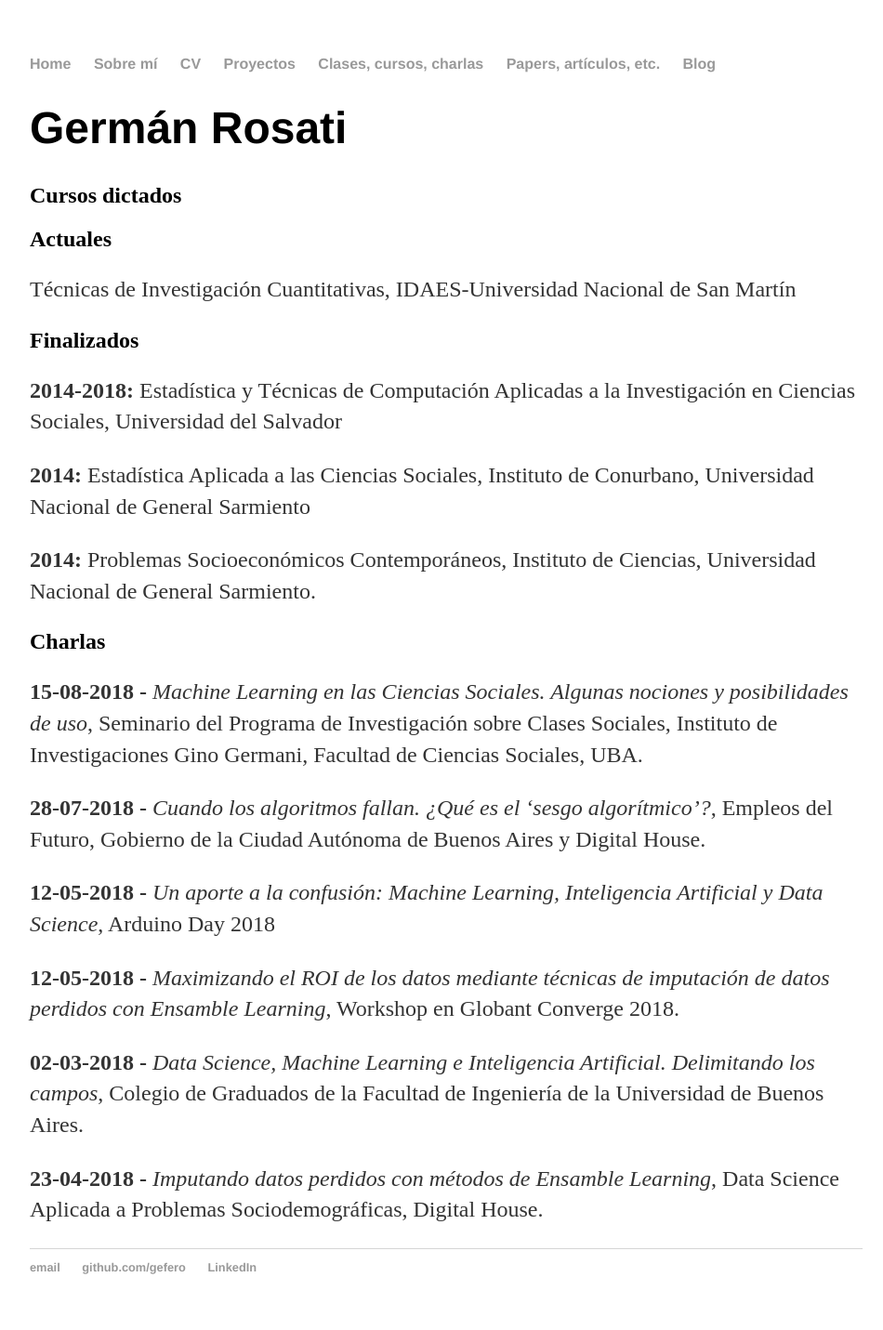
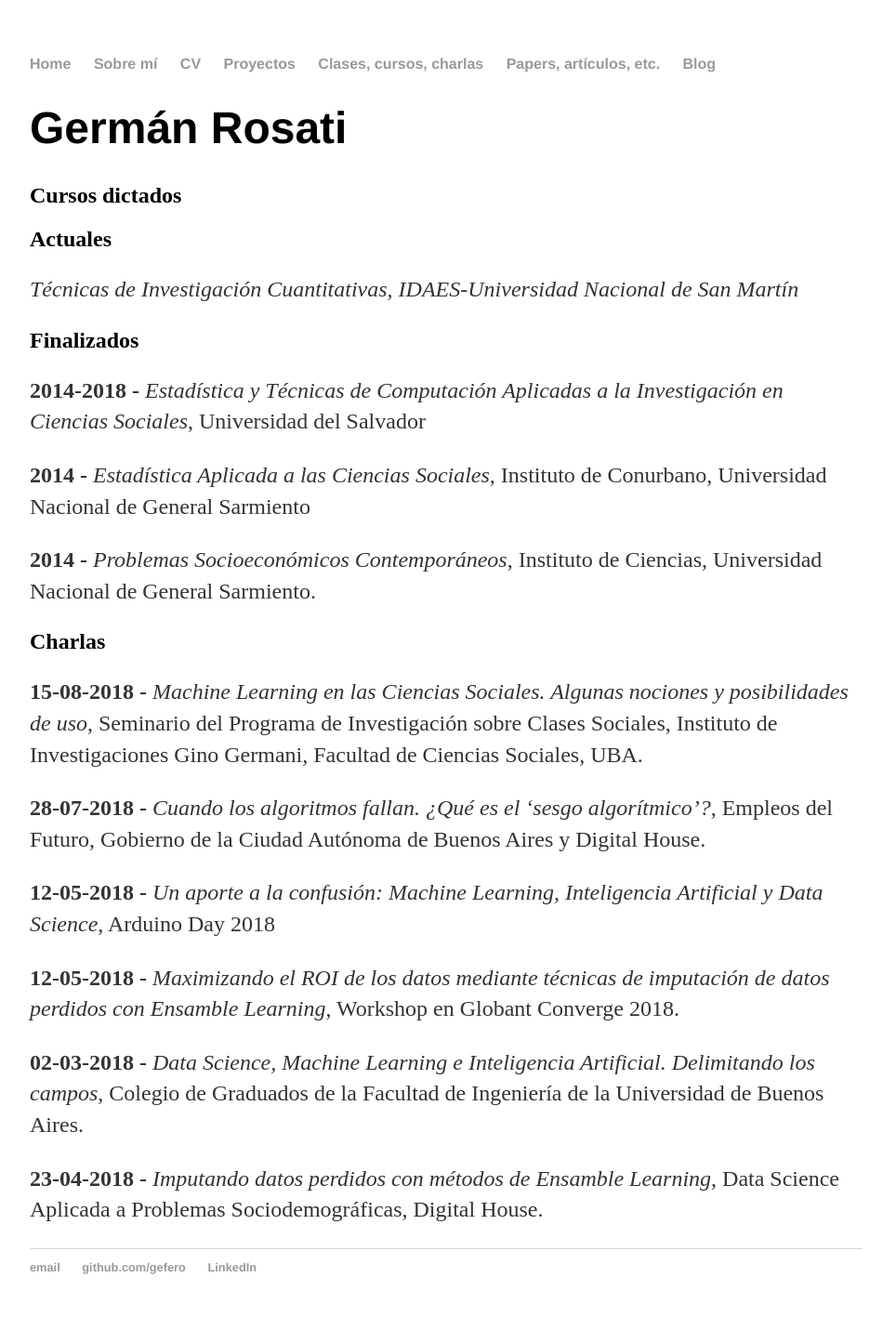
Before and after one commit to gefero/gefero.github.io, a Jekyll site: the page built from classes/index.html, in a window 1280 px wide. Shown: the whole page at 93% size, without its empty margins (160-1110 px from the left). Built offline with Jekyll 4.4.1, drawn with Linux system fonts in a browser that asks for light colours.

```diff
--- a/classes/index.html
+++ b/classes/index.html
@@ -6,11 +6,11 @@ title: Clases, cursos, etc.
 	<h1>Germán Rosati</h1>
 	<h2>Cursos dictados</h2>
 	<h2>Actuales</h2>
-	<p>Técnicas de Investigación Cuantitativas, IDAES-Universidad Nacional de San Martín</p>
+	<p><i>Técnicas de Investigación Cuantitativas, IDAES-Universidad Nacional de San Martín</i></p>
 	<h2>Finalizados</h2>
-	<p><b>2014-2018:</b> Estadística y Técnicas de Computación Aplicadas a la Investigación en Ciencias Sociales, Universidad del Salvador</p>
-	<p><b>2014:</b> Estadística Aplicada a las Ciencias Sociales, Instituto de Conurbano, Universidad Nacional de General Sarmiento</p>
-	<p><b>2014:</b> Problemas Socioeconómicos Contemporáneos, Instituto de Ciencias, Universidad Nacional de General Sarmiento.</p>
+	<p><b>2014-2018 - </b> <i>Estadística y Técnicas de Computación Aplicadas a la Investigación en Ciencias Sociales</i>, Universidad del Salvador</p>
+	<p><b>2014 - </b> <i>Estadística Aplicada a las Ciencias Sociales</i>, Instituto de Conurbano, Universidad Nacional de General Sarmiento</p>
+	<p><b>2014 - </b> <i>Problemas Socioeconómicos Contemporáneos</i>, Instituto de Ciencias, Universidad Nacional de General Sarmiento.</p>
 	<h2>Charlas</h2>
 	<p><b>15-08-2018 - </b><i> Machine Learning en las Ciencias Sociales. Algunas nociones y posibilidades de uso</i>, Seminario del Programa de Investigación sobre Clases Sociales, Instituto de Investigaciones Gino Germani, Facultad de Ciencias Sociales, UBA.</p>
 	<p><b>28-07-2018 - </b><i> Cuando los algoritmos fallan. ¿Qué es el ‘sesgo algorítmico’?</i>, Empleos del Futuro, Gobierno de la Ciudad Autónoma de Buenos Aires y Digital House.
```
